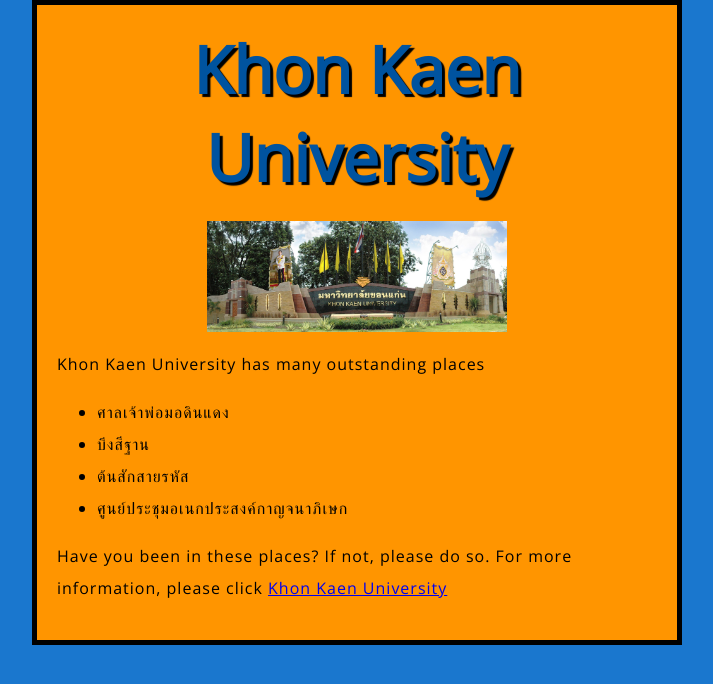
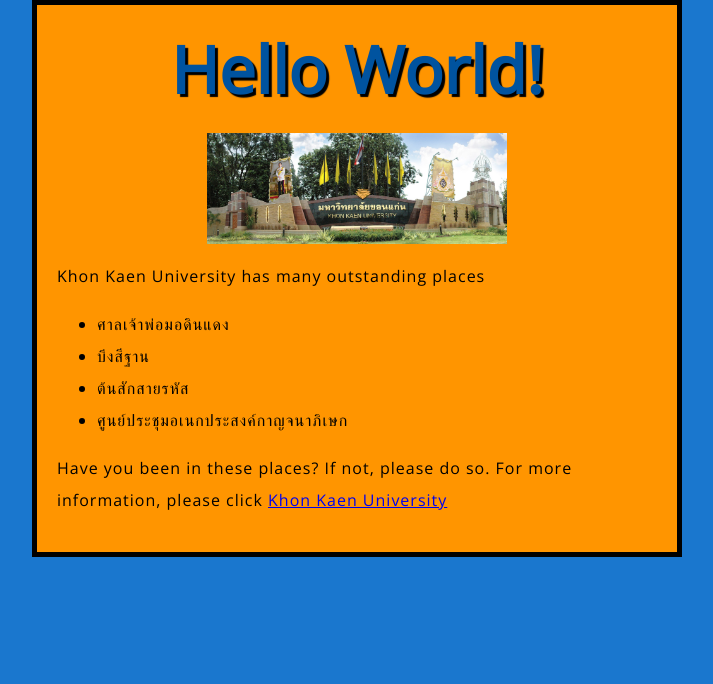
Before and after one commit to kantapong-lu/kantapong-lu.github.io, a plain HTML site: page index.html in a window 1280 px wide. Shown: the whole page, without its empty margins (283-996 px from the left). Drawn offline with nearby package versions, Linux system fonts and the light colour scheme.

Commit message:
update header

```diff
--- a/index.html
+++ b/index.html
@@ -7,7 +7,7 @@
         <link href="https://fonts.googleapis.com/css?family=Open+Sans" rel="stylesheet" type="text/css">
     </head>
     <body>
-        <h1>Khon Kaen University</h1>
+        <h1>Hello World!</h1>
         <img src ="images/kku.jpg" width="50%"
         height="50%" alt="My test image">
         <p>Khon Kaen University has many outstanding places</p>
```
